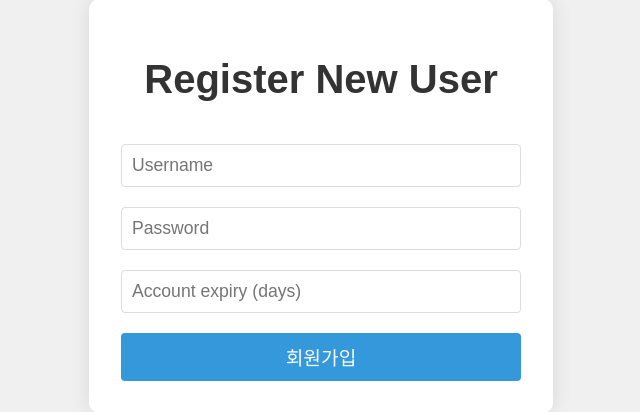
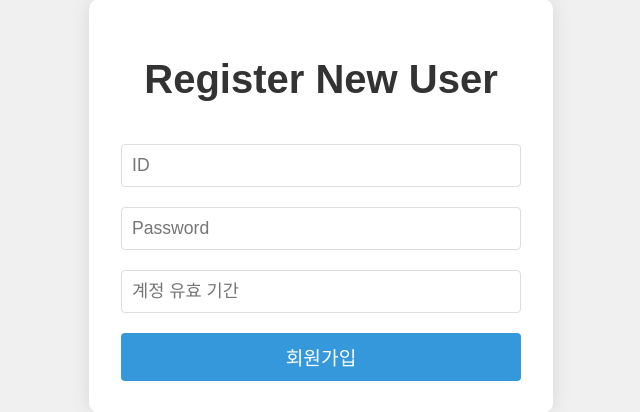
Before and after one commit to soomincd/flask, a Flask app: page /register in a window 1280 px wide. Shown: the part 194-606 px from the top of the page, without its empty margins (319-959 px from the left). Run offline with Flask 2, Linux system fonts and the light colour scheme.

Commit message:
Update register.html

```diff
--- a/templates/register.html
+++ b/templates/register.html
@@ -73,9 +73,9 @@
         <h1>Register New User</h1>
         <div id="flash-messages"></div>
         <form id="register-form">
-            <input type="text" name="username" placeholder="Username" required>
+            <input type="text" name="username" placeholder="ID" required>
             <input type="password" name="password" placeholder="Password" required>
-            <input type="number" name="expiry_days" placeholder="Account expiry (days)" required>
+            <input type="number" name="expiry_days" placeholder="계정 유효 기간" required>
             <button type="submit">회원가입</button>
         </form>
     </div>
```
